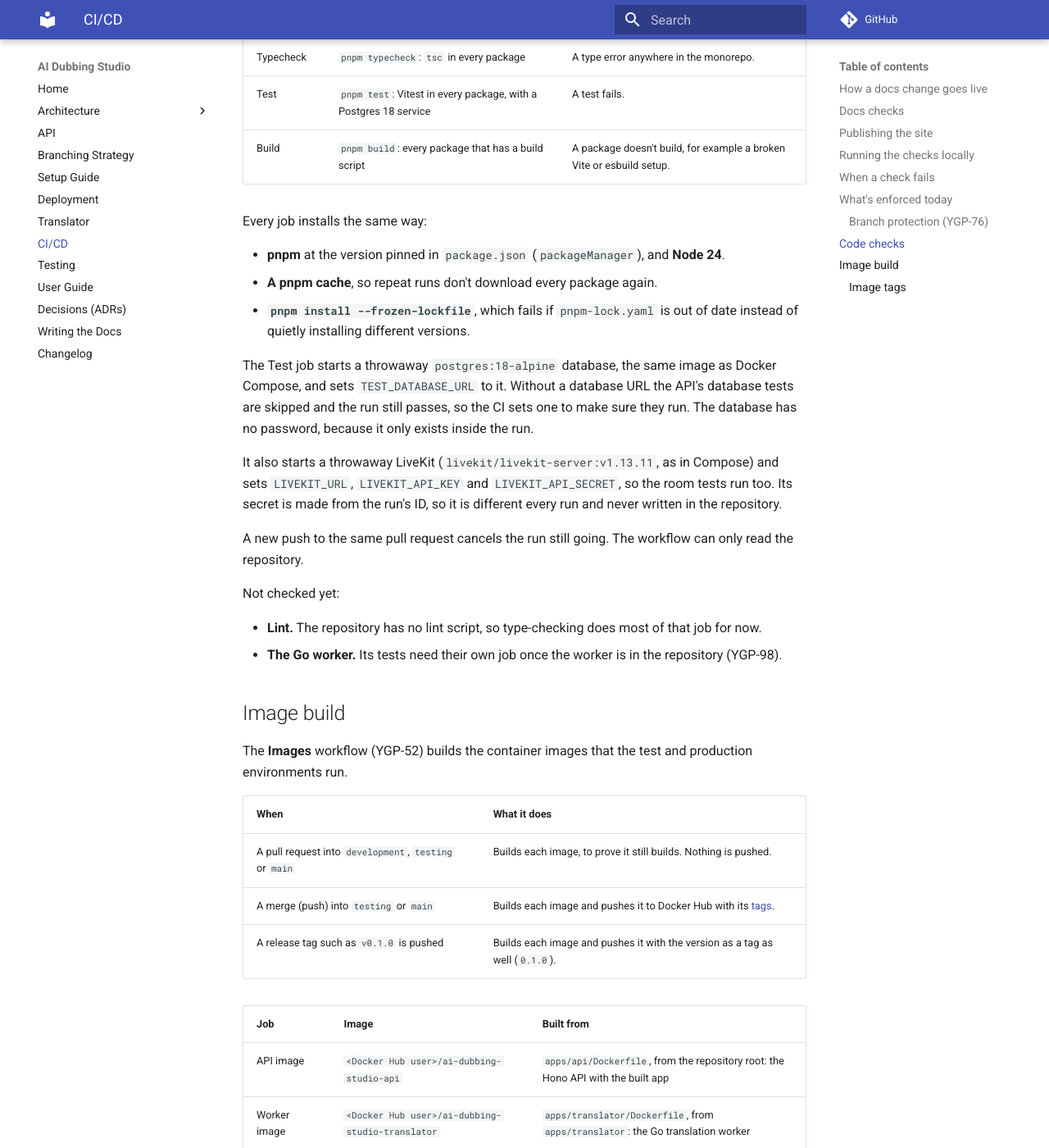
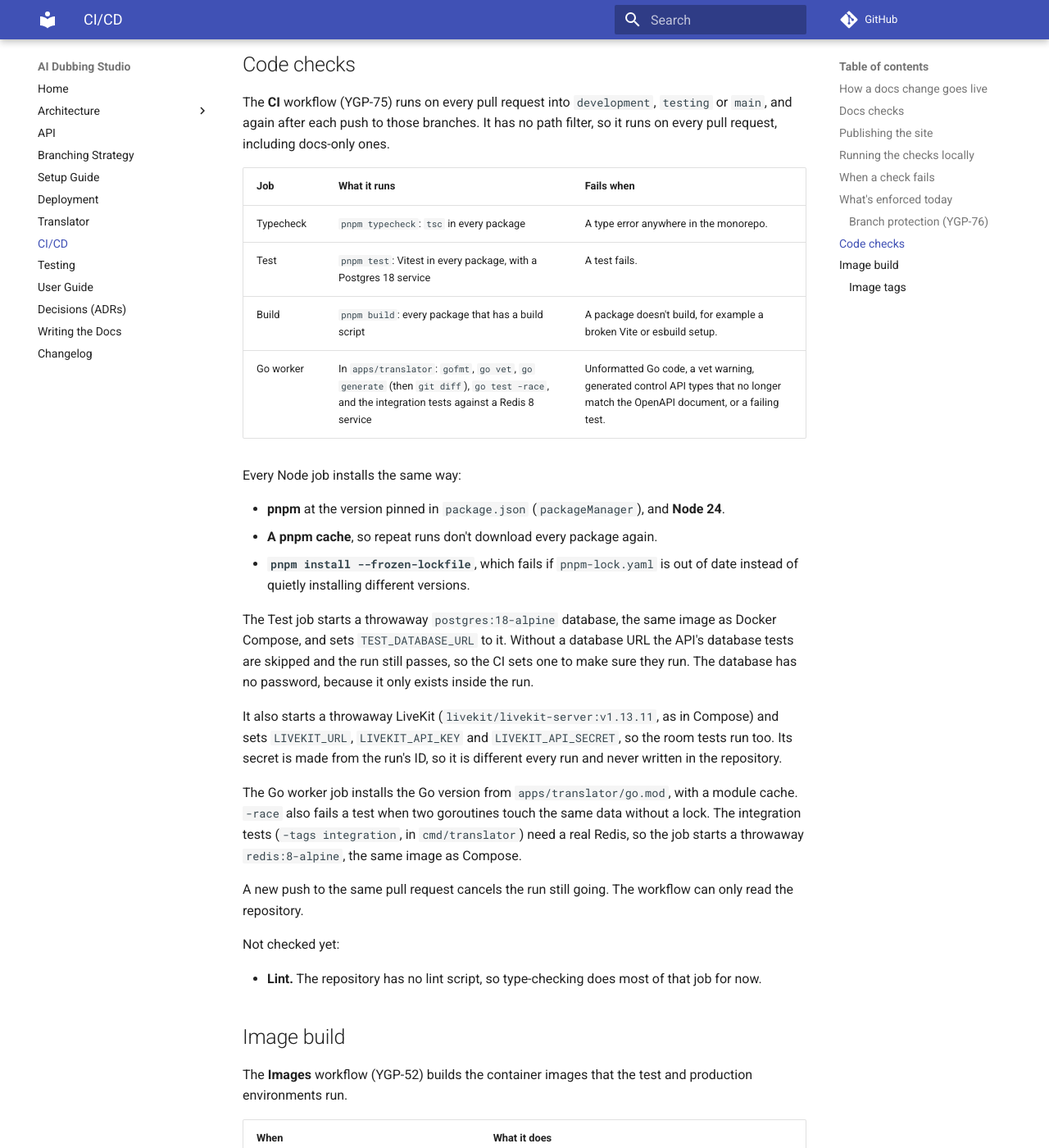
Before and after one commit to WH1TE-SHAD0W/ai-dubbing-studio, an MkDocs documentation site: the page built from docs/ci-cd.md, in a window 1280 px wide and 1400 px high, scrolled down 5514 px. Shown: the whole window at 82% size. Built offline with MkDocs 1.6.1 and Material for MkDocs 9.7.7, drawn with Linux system fonts in a browser that asks for light colours; comment, search, counter and statistics services are not loaded; some of the changed text lies outside the part shown.

Commit message:
ci: run the Go worker's checks in CI (YGP-75)
gofmt, go vet, generated code up to date, go test -race and the
integration tests with Redis, from the dropped Translator workflow.

Co-Authored-By: Claude Opus 5.5 <noreply@anthropic.com>

````diff
--- a/docs/ci-cd.md
+++ b/docs/ci-cd.md
@@ -135,6 +135,17 @@ pnpm test
 pnpm build
 ```
 
+For the Go worker, from `apps/translator`:
+
+```bash
+gofmt -l .                      # no output means formatted
+go vet ./...
+go test ./...
+```
+
+`-race` needs a C compiler (cgo), which Windows usually doesn't have, so leave
+it out there; CI runs it on Linux.
+
 The database tests only run if `TEST_DATABASE_URL` or `DATABASE_URL` is set, for
 example to the Compose database from the [Setup Guide](setup-guide.md), and the
 LiveKit tests only if the three `LIVEKIT_` settings are. If
@@ -210,8 +221,9 @@ path filter, so it runs on every pull request, including docs-only ones.
 | Typecheck | `pnpm typecheck`: `tsc` in every package | A type error anywhere in the monorepo. |
 | Test | `pnpm test`: Vitest in every package, with a Postgres 18 service | A test fails. |
 | Build | `pnpm build`: every package that has a build script | A package doesn't build, for example a broken Vite or esbuild setup. |
+| Go worker | In `apps/translator`: `gofmt`, `go vet`, `go generate` (then `git diff`), `go test -race`, and the integration tests against a Redis 8 service | Unformatted Go code, a vet warning, generated control API types that no longer match the OpenAPI document, or a failing test. |
 
-Every job installs the same way:
+Every Node job installs the same way:
 
 - **pnpm** at the version pinned in `package.json` (`packageManager`), and
   **Node 24**.
@@ -230,6 +242,12 @@ Compose) and sets `LIVEKIT_URL`, `LIVEKIT_API_KEY` and `LIVEKIT_API_SECRET`, so
 the room tests run too. Its secret is made from the run's ID, so it is
 different every run and never written in the repository.
 
+The Go worker job installs the Go version from `apps/translator/go.mod`, with a
+module cache. `-race` also fails a test when two goroutines touch the same data
+without a lock. The integration tests (`-tags integration`, in
+`cmd/translator`) need a real Redis, so the job starts a throwaway
+`redis:8-alpine`, the same image as Compose.
+
 A new push to the same pull request cancels the run still going. The workflow
 can only read the repository.
 
@@ -237,8 +255,6 @@ Not checked yet:
 
 - **Lint.** The repository has no lint script, so type-checking does most of
   that job for now.
-- **The Go worker.** Its tests need their own job once the worker is in the
-  repository (YGP-98).
 
 ## Image build
 
````
Also changed, not shown: docs/changelog.md (+3 -0 lines), 1 other file.
